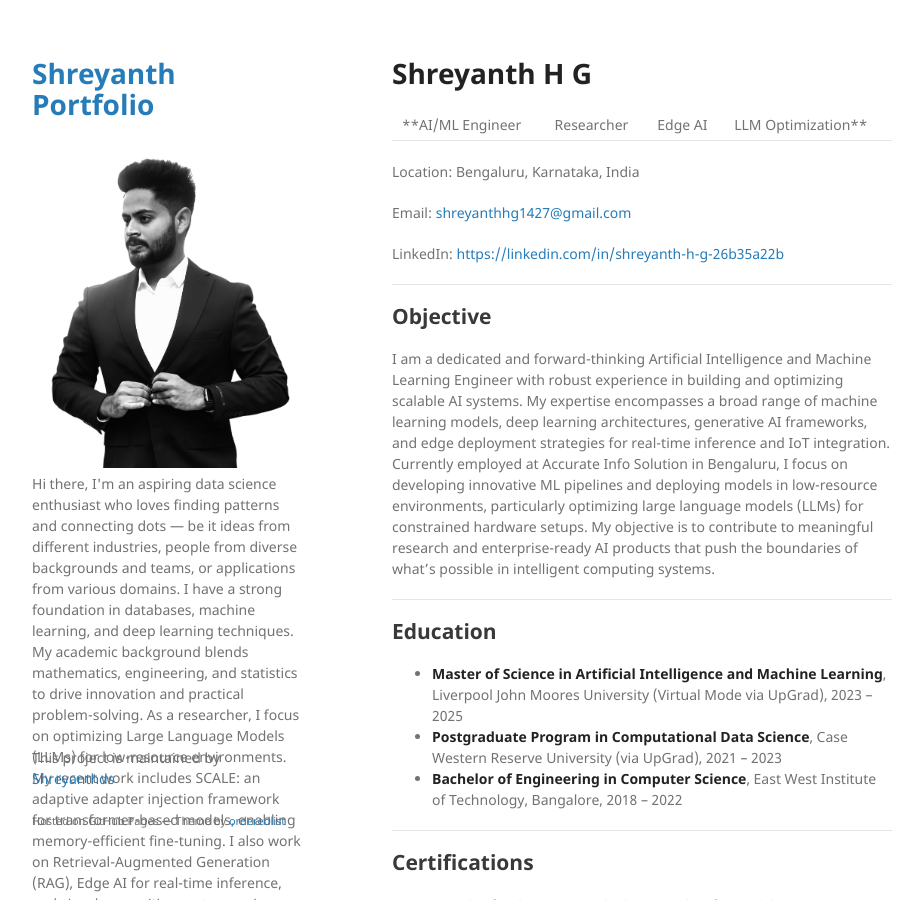
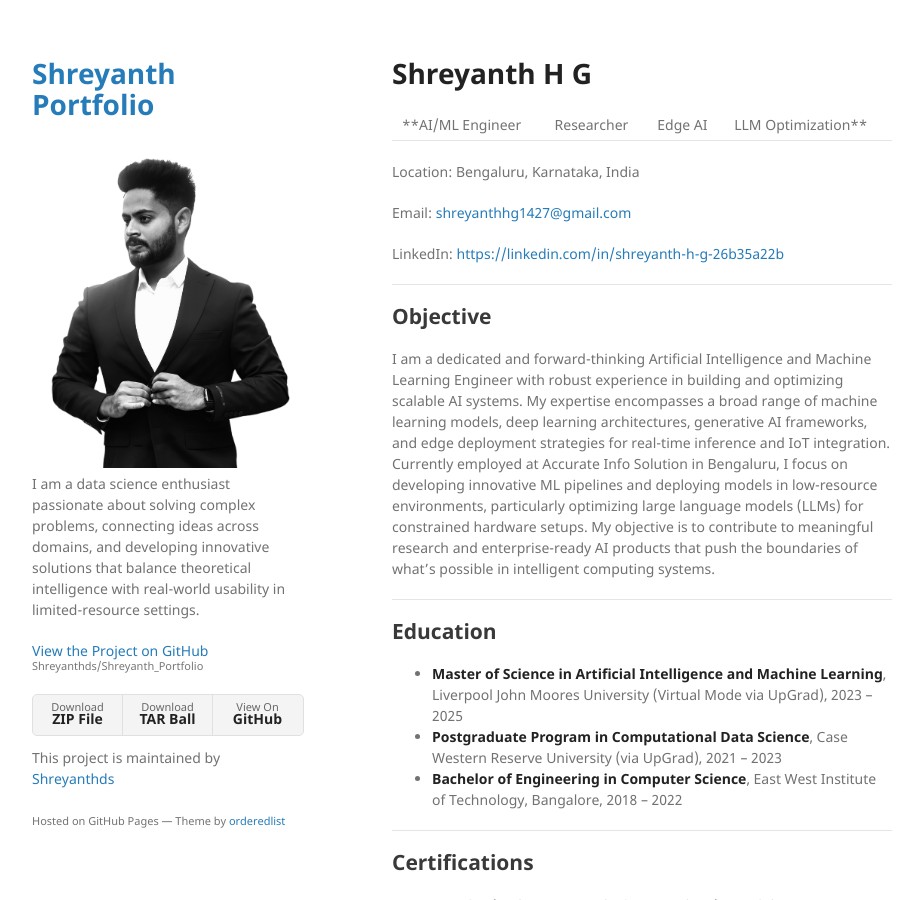
Before and after one commit to Shreyanthds/Shreyanth_Portfolio, a Jekyll site: the page built from index.md, in a window 1280 px wide and 900 px high. Shown: the whole window, without its empty margins (178-1098 px from the left). Built offline with Jekyll 4.4.1, drawn with Linux system fonts in a browser that asks for light colours; our own code applies the rules of GitHub Pages for plain Markdown files; some of the changed text lies outside the part shown.

Commit message:
Update _config.yml

```diff
--- a/_config.yml
+++ b/_config.yml
@@ -1,16 +1,8 @@
 title: "Shreyanth Portfolio"
 logo: "/assets/img/Shreyanth_hg.jpg"
 description: >
-  Hi there, I'm an aspiring data science enthusiast who loves finding patterns and connecting dots —
-  be it ideas from different industries, people from diverse backgrounds and teams, or applications from various domains.
-  I have a strong foundation in databases, machine learning, and deep learning techniques.
-  My academic background blends mathematics, engineering, and statistics to drive innovation and practical problem-solving.
-
-  As a researcher, I focus on optimizing Large Language Models (LLMs) for low-resource environments.
-  My recent work includes SCALE: an adaptive adapter injection framework for transformer-based models,
-  enabling memory-efficient fine-tuning. I also work on Retrieval-Augmented Generation (RAG), Edge AI for real-time inference,
-  and visual recognition systems using YOLOv12 and ViT backbones. These projects aim to bridge the gap between theoretical AI capabilities
-  and their real-world deployment on constrained hardware.
+  I am a data science enthusiast passionate about solving complex problems, connecting ideas across domains,
+  and developing innovative solutions that balance theoretical intelligence with real-world usability in limited-resource settings.
 show_downloads: true
 google_analytics:
 theme: jekyll-theme-cayman
```
